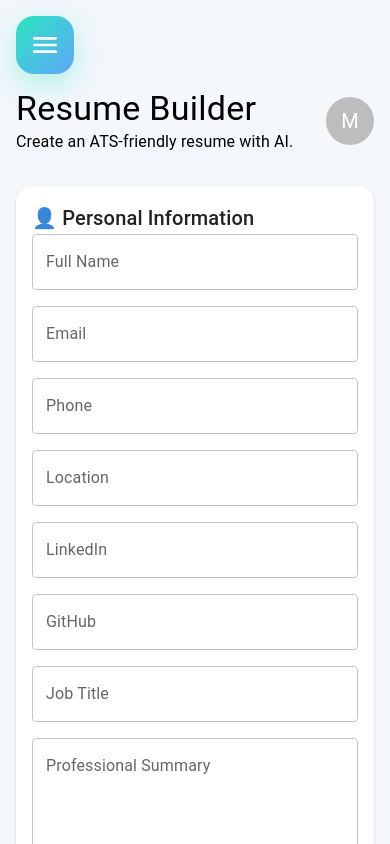
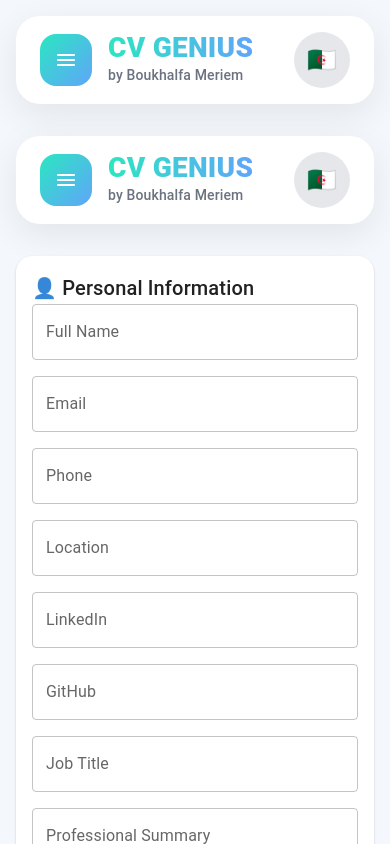
Before and after one commit to meriem-boukhalfa/cv-genius, a React (Vite) app in the folder frontend/: page / in a window 390 px wide. Shown: the top 844 px of the page. Built offline with nearby package versions, Linux system fonts and the light colour scheme.

Commit message:
Improve mobile UI and header

```diff
--- a/frontend/src/components/Header.jsx
+++ b/frontend/src/components/Header.jsx
@@ -1,28 +1,113 @@
-import { Box, Typography, Avatar } from "@mui/material";
+import {
+  Box,
+  Typography,
+  Avatar,
+  IconButton,
+} from "@mui/material";
 
-export default function Header() {
+import MenuRoundedIcon from "@mui/icons-material/MenuRounded";
+
+export default function Header({ onMenuClick }) {
   return (
     <Box
       sx={{
+        mb: 4,
+      }}
+    >
+      <Box
+        sx={{
+          bgcolor: "#ffffff",
+          borderRadius: "24px",
+          px: 3,
+          py: 2,
           display: "flex",
           justifyContent: "space-between",
           alignItems: "center",
-        mb: 4,
+          boxShadow: "0 10px 35px rgba(0,0,0,.08)",
         }}
       >
+        <Box
+          sx={{
+            display: "flex",
+            alignItems: "center",
+            gap: 2,
+          }}
+        >
+          {/* يظهر فقط في الهاتف */}
+
+          <IconButton
+            onClick={onMenuClick}
+            sx={{
+              display: {
+                xs: "flex",
+                md: "none",
+              },
+
+              width: 52,
+              height: 52,
+
+              borderRadius: "16px",
+
+              background:
+                "linear-gradient(135deg,#2BE6C1,#60A5FA)",
+
+              color: "#fff",
+
+              "&:hover": {
+                background:
+                  "linear-gradient(135deg,#60A5FA,#2BE6C1)",
+              },
+            }}
+          >
+            <MenuRoundedIcon />
+          </IconButton>
+
           <Box>
-        <Typography variant="h4" fontWeight="bold">
-          Resume Builder
+            <Typography
+              sx={{
+                fontSize: {
+                  xs: 28,
+                  md: 38,
+                },
+                fontWeight: 900,
+                lineHeight: 1,
+
+                background:
+                  "linear-gradient(90deg,#2BE6C1,#60A5FA)",
+
+                WebkitBackgroundClip: "text",
+                WebkitTextFillColor: "transparent",
+              }}
+            >
+              CV GENIUS
             </Typography>
 
-        <Typography color="text.secondary">
-          Create an ATS-friendly resume with AI.
+            <Typography
+              sx={{
+                color: "#6B7280",
+                fontSize: 14,
+                fontWeight: 500,
+                mt: 0.3,
+              }}
+            >
+              by Boukhalfa Meriem
             </Typography>
           </Box>
+        </Box>
 
-      <Avatar sx={{ width: 48, height: 48 }}>
-        M
+        <Avatar
+          sx={{
+            width: 56,
+            height: 56,
+            bgcolor: "#E5E7EB",
+            color: "#111827",
+            fontWeight: 700,
+            fontSize: 24,
+          }}
+        >
+          🇩🇿
         </Avatar>
+      </Box>
     </Box>
   );
 }
--- a/frontend/src/layout/DashboardLayout.jsx
+++ b/frontend/src/layout/DashboardLayout.jsx
@@ -3,13 +3,10 @@ import { useState } from "react";
 import {
   Box,
   Drawer,
-  IconButton,
 } from "@mui/material";
 
-import MenuRoundedIcon from "@mui/icons-material/MenuRounded";
-import CloseRoundedIcon from "@mui/icons-material/CloseRounded";
-
 import Sidebar from "../components/Sidebar";
+import Header from "../components/Header";
 
 export default function DashboardLayout({ children }) {
   const [open, setOpen] = useState(false);
@@ -22,46 +19,6 @@ export default function DashboardLayout({ children }) {
         bgcolor: "#F4F7FB",
       }}
     >
-      {/* ================= زر القائمة للهاتف ================= */}
-
-      <IconButton
-        onClick={() => setOpen(true)}
-        sx={{
-          display: {
-            xs: "flex",
-            md: "none",
-          },
-
-          position: "fixed",
-          top: 16,
-          left: 16,
-          zIndex: 3000,
-
-          width: 58,
-          height: 58,
-
-          borderRadius: "18px",
-
-          background:
-            "linear-gradient(135deg,#2BE6C1,#60A5FA)",
-
-          color: "#fff",
-
-          boxShadow:
-            "0 10px 30px rgba(43,230,193,.35)",
-
-          transition: "0.3s",
-
-          "&:hover": {
-            transform: "scale(1.08)",
-            background:
-              "linear-gradient(135deg,#60A5FA,#2BE6C1)",
-          },
-        }}
-      >
-        <MenuRoundedIcon sx={{ fontSize: 32 }} />
-      </IconButton>
-
       {/* ================= Sidebar للحاسوب ================= */}
 
       <Box
@@ -70,8 +27,6 @@ export default function DashboardLayout({ children }) {
             xs: "none",
             md: "block",
           },
-
-          flexShrink: 0,
         }}
       >
         <Sidebar />
@@ -83,66 +38,29 @@ export default function DashboardLayout({ children }) {
         anchor="left"
         open={open}
         onClose={() => setOpen(false)}
-        ModalProps={{
-          keepMounted: true,
-        }}
         PaperProps={{
           sx: {
             width: 290,
             bgcolor: "#111827",
-            color: "#fff",
           },
         }}
       >
-        <Box
-          sx={{
-            display: "flex",
-            justifyContent: "flex-end",
-            p: 2,
-          }}
-        >
-          <IconButton
-            onClick={() => setOpen(false)}
-            sx={{
-              color: "#fff",
-              bgcolor: "rgba(255,255,255,.08)",
-
-              "&:hover": {
-                bgcolor: "#2BE6C1",
-                color: "#111827",
-              },
-            }}
-          >
-            <CloseRoundedIcon />
-          </IconButton>
-        </Box>
-
         <Sidebar />
       </Drawer>
 
-      {/* ================= المحتوى ================= */}
+      {/* ================= Main ================= */}
 
       <Box
         sx={{
           flex: 1,
-          width: "100%",
-
           p: {
             xs: 2,
-            sm: 3,
             md: 4,
           },
-
-          pt: {
-            xs: 11,
-            md: 4,
-          },
-
-          overflowY: "auto",
-
-          transition: ".3s",
         }}
       >
+        <Header onMenuClick={() => setOpen(true)} />
+
         {children}
       </Box>
     </Box>
```
Lines whose indentation alone changed are shown as unchanged.
